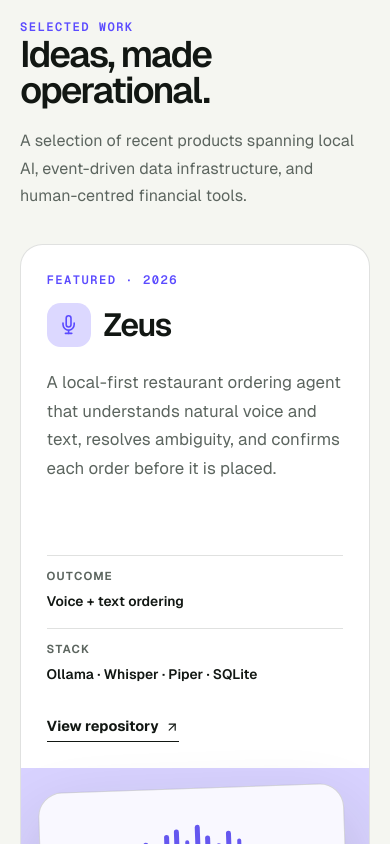
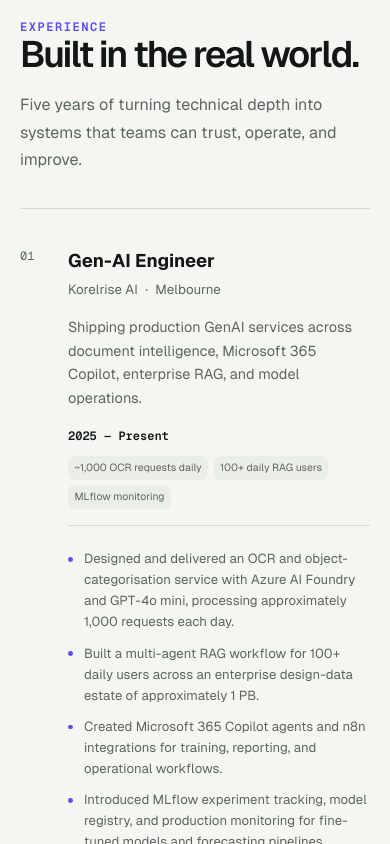
Before and after one commit to sumituiet/portfolio, a Next.js app: page / in a window 390 px wide. Shown: the part 1156-2000 px from the top of the page. Built offline with nearby package versions, Linux system fonts and the light colour scheme.

Commit message:
fix experience section rendering issue

```diff
--- a/app/globals.css
+++ b/app/globals.css
@@ -182,7 +182,7 @@ a:focus-visible, button:focus-visible, input:focus-visible {
 .tag { position: relative; z-index: 1; border: 1px solid var(--border); border-radius: 999px; padding: .42rem .68rem; color: var(--muted); background: color-mix(in srgb, var(--surface) 75%, transparent); font-size: .75rem; font-weight: 600; }
 
 .experience-list { border-top: 1px solid var(--border); }
-.experience-row { display: grid; grid-template-columns: 3rem 1.05fr 1.4fr .85fr; gap: 1.8rem; align-items: start; border-bottom: 1px solid var(--border); padding: 2rem 0; }
+.experience-row { display: grid; grid-template-columns: 3rem 1.05fr 1.4fr .85fr; gap: 1.8rem; align-items: start; border-bottom: 1px solid var(--border); padding: 2.4rem 0; }
 .experience-number { color: var(--muted); font-family: var(--font-geist-mono); font-size: .75rem; }
 .experience-row h3 { font-size: 1.15rem; font-weight: 700; }
 .company-line { margin-top: .3rem; color: var(--muted); font-size: .83rem; }.company-line span { margin: 0 .25rem; }
@@ -191,6 +191,9 @@ a:focus-visible, button:focus-visible, input:focus-visible {
 .experience-end time { display: block; margin-bottom: .7rem; font-family: var(--font-geist-mono); font-size: .75rem; font-weight: 700; }
 .experience-end div { display: flex; flex-wrap: wrap; justify-content: flex-end; gap: .35rem; }
 .experience-end span { border-radius: .4rem; padding: .25rem .4rem; color: var(--muted); background: var(--surface-soft); font-size: .65rem; }
+.experience-details { display: grid; grid-column: 2 / -1; grid-template-columns: repeat(2, minmax(0, 1fr)); gap: .7rem 2rem; border-top: 1px solid var(--border); padding-top: 1.4rem; }
+.experience-details li { position: relative; padding-left: 1rem; color: var(--muted); font-size: .82rem; line-height: 1.6; }
+.experience-details li::before { position: absolute; top: .65em; left: 0; width: .3rem; height: .3rem; content: ""; border-radius: 50%; background: var(--accent); }
 
 .demo-wrap { display: grid; grid-template-columns: .7fr 1.3fr; gap: clamp(2rem, 6vw, 6rem); overflow: hidden; border-radius: 2rem; padding: clamp(1.5rem, 5vw, 4.5rem); color: #f4f7f2; background: #111612; }
 .demo-intro h2 { margin: 1rem 0 1.25rem; font-size: clamp(2.5rem, 5vw, 4.5rem); font-weight: 600; line-height: .95; letter-spacing: -.06em; }
@@ -233,7 +236,7 @@ a:focus-visible, button:focus-visible, input:focus-visible {
 @media (max-width: 900px) {
   .hero-grid { gap: 2.5rem; grid-template-columns: 1fr 15rem; }
   .project-card { grid-template-columns: 1fr; }.project-visual { min-height: 24rem; }.project-meta { margin-top: 2rem; }
-  .experience-row { grid-template-columns: 2rem 1fr 1.5fr; }.experience-end { grid-column: 2 / -1; display: flex; align-items: center; justify-content: space-between; text-align: left; }.experience-end time { margin: 0; }.experience-end div { justify-content: flex-end; }
+  .experience-row { grid-template-columns: 2rem 1fr 1.5fr; }.experience-end { grid-column: 2 / -1; display: flex; align-items: center; justify-content: space-between; text-align: left; }.experience-end time { margin: 0; }.experience-end div { justify-content: flex-end; }.experience-details { grid-column: 2 / -1; }
   .demo-wrap { grid-template-columns: 1fr; }.demo-intro { max-width: 37rem; }
 }
 
@@ -242,7 +245,7 @@ a:focus-visible, button:focus-visible, input:focus-visible {
   .section-block { padding: 4.5rem 0; }.section-heading { grid-template-columns: 1fr; gap: 1.2rem; margin-bottom: 2.2rem; }
   .project-card { min-height: 0; border-radius: 1.4rem; }.project-visual { min-height: 19rem; padding: 1.3rem; }.project-meta { grid-template-columns: 1fr; }
   .visual-moola { gap: 1rem; padding: 1.5rem; }.donut { width: 6rem; height: 6rem; }.chart-copy strong { font-size: 2.3rem; }
-  .experience-row { grid-template-columns: 2rem 1fr; gap: 1rem; }.experience-summary, .experience-end { grid-column: 2; }.experience-end { display: block; }.experience-end time { margin-bottom: .7rem; }.experience-end div { justify-content: flex-start; }
+  .experience-row { grid-template-columns: 2rem 1fr; gap: 1rem; }.experience-summary, .experience-end { grid-column: 2; }.experience-end { display: block; }.experience-end time { margin-bottom: .7rem; }.experience-end div { justify-content: flex-start; }.experience-details { grid-column: 2; grid-template-columns: 1fr; gap: .65rem; }
   .demo-wrap { border-radius: 1.4rem; }.chat-window { min-height: 32rem; }.demo-label { display: none; }
   .chat-contact-links { padding-left: 0; }
   .education-card { grid-template-columns: 1fr auto; gap: 1.5rem; }.education-card > p { grid-column: 1 / -1; }
--- a/app/page.tsx
+++ b/app/page.tsx
@@ -12,6 +12,12 @@ const experiences = [
     location: "Melbourne",
     summary: "Shipping production GenAI services across document intelligence, Microsoft 365 Copilot, enterprise RAG, and model operations.",
     highlights: ["~1,000 OCR requests daily", "100+ daily RAG users", "MLflow monitoring"],
+    details: [
+      "Designed and delivered an OCR and object-categorisation service with Azure AI Foundry and GPT-4o mini, processing approximately 1,000 requests each day.",
+      "Built a multi-agent RAG workflow for 100+ daily users across an enterprise design-data estate of approximately 1 PB.",
+      "Created Microsoft 365 Copilot agents and n8n integrations for training, reporting, and operational workflows.",
+      "Introduced MLflow experiment tracking, model registry, and production monitoring for fine-tuned models and forecasting pipelines.",
+    ],
   },
   {
     company: "Opal ANZ",
@@ -20,6 +26,11 @@ const experiences = [
     location: "Melbourne",
     summary: "Built Snowflake reporting and Matillion ETL workflows supporting trusted analytics across a large stakeholder group.",
     highlights: ["100+ stakeholders", "Snowflake + Matillion", "SAP BW integration"],
+    details: [
+      "Developed Snowflake reporting and data-pipeline solutions used by more than 100 business stakeholders.",
+      "Designed ETL and ELT workflows in Matillion, covering transformation, validation, and reporting-layer preparation.",
+      "Worked with SAP BW extraction and optimised SQL queries, views, and transformation logic for dependable downstream reporting.",
+    ],
   },
   {
     company: "Preflet",
@@ -28,6 +39,12 @@ const experiences = [
     location: "Remote · Lisbon",
     summary: "Created forecasting, streaming, satellite-imagery, and open-source LLM solutions for energy and urban-data products.",
     highlights: ["<4% forecast error", "15% faster streaming", "LoRA / QLoRA"],
+    details: [
+      "Implemented an Azure Databricks forecasting pipeline that achieved an error rate below four percent.",
+      "Created a data-streaming platform that improved overall performance by 15 percent over the previous solution.",
+      "Developed an urban-greenery analysis workflow using satellite-image segmentation.",
+      "Fine-tuned open-source language models with LoRA and QLoRA for an energy-insights assistant, with experiments tracked in MLflow.",
+    ],
   },
   {
     company: "Tata Consultancy Services",
@@ -36,6 +53,11 @@ const experiences = [
     location: "Noida",
     summary: "Developed enterprise integration and reporting workflows between SAP S/4HANA and STIBO at high transaction volumes.",
     highlights: ["1M+ IDocs per run", "Enterprise integration", "Customer recognition"],
+    details: [
+      "Developed a data pipeline between SAP S/4HANA and STIBO with daily material-creation reporting and more than one million IDocs per run.",
+      "Supported SQL reporting, data validation, and issue resolution for business-critical enterprise integration workflows.",
+      "Received customer appreciation from Walgreens for resolving critical production issues in November 2022.",
+    ],
   },
 ];
 
@@ -43,8 +65,6 @@ export default function Home() {
   return (
     <>
       <Hero />
-      <Projects />
-      <TechStack />
 
       <section id="experience" className="section-block scroll-mt-28" aria-labelledby="experience-title">
         <div className="section-heading">
@@ -68,11 +88,16 @@ export default function Home() {
                 <time>{item.dates}</time>
                 <div>{item.highlights.map((highlight) => <span key={highlight}>{highlight}</span>)}</div>
               </div>
+              <ul className="experience-details">
+                {item.details.map((detail) => <li key={detail}>{detail}</li>)}
+              </ul>
             </article>
           ))}
         </div>
       </section>
 
+      <Projects />
+      <TechStack />
       <DummyAiDemo />
 
       <section className="education-card" aria-labelledby="education-title">
```
